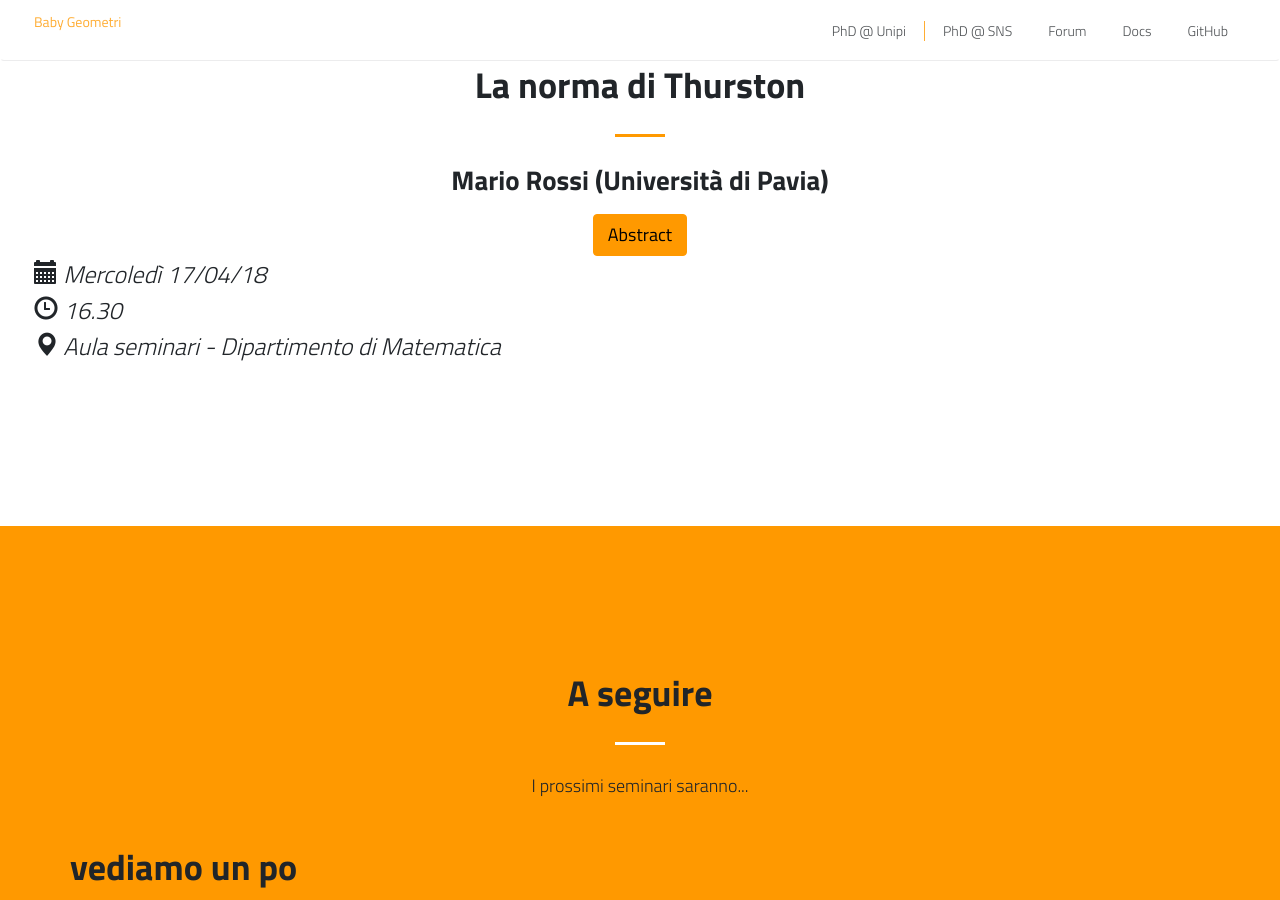
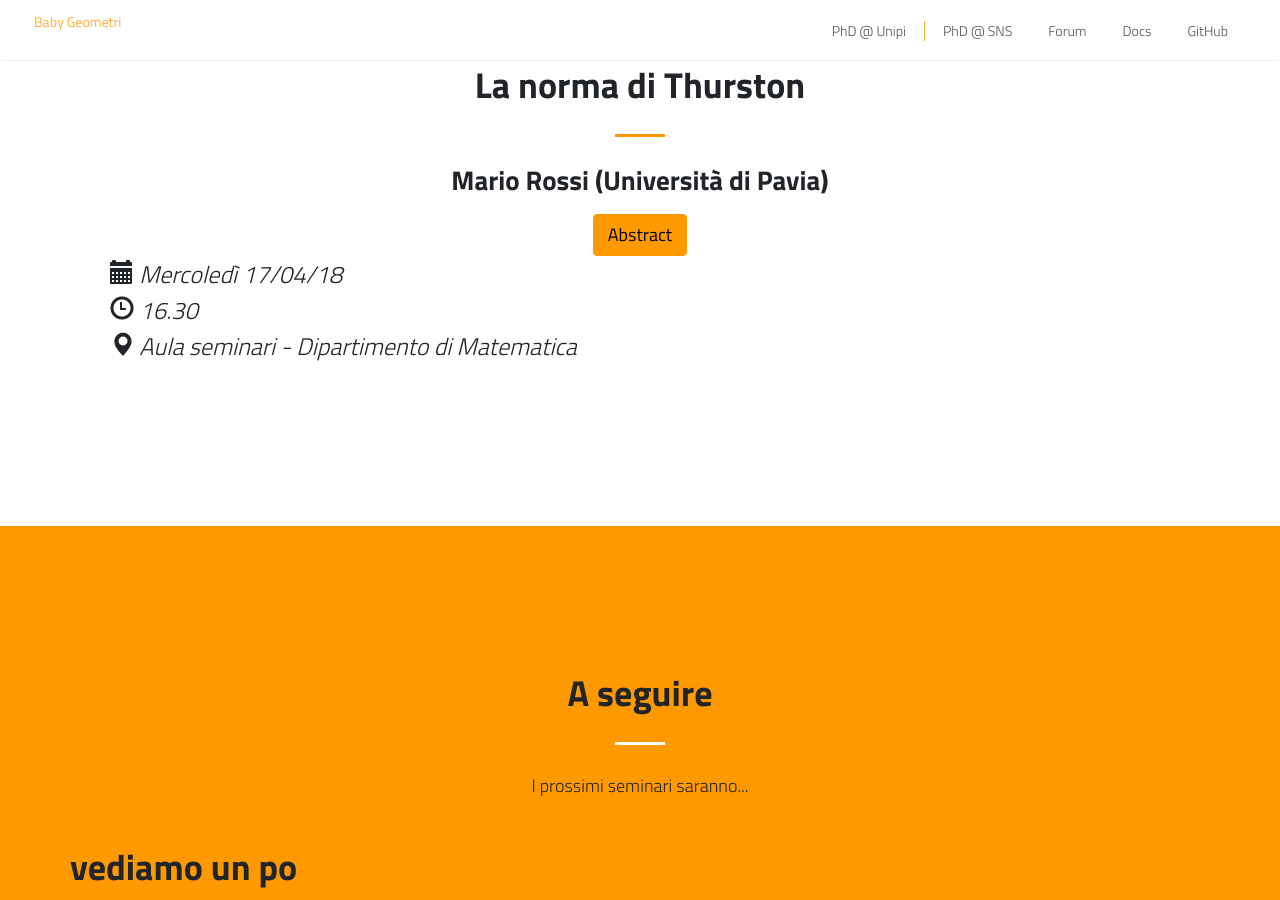
Before and after one commit to baby-geometri/baby-geometri.github.io, a Jekyll site: the page built from index.md, in a window 1280 px wide and 900 px high, scrolled down 982 px. Built offline with Jekyll 4.4.1, drawn with Linux system fonts in a browser that asks for light colours; nearby versions of some CDN libraries.

Commit message:
Update default.html

```diff
--- a/_layouts/default.html
+++ b/_layouts/default.html
@@ -75,7 +75,7 @@
     </div>
   </div>
 
-
+  <div class="container">
     <div class="row">
        <div class="col-lg-8 mx-auto text-center">
   <button type="button" class="btn btn-warning" data-toggle="collapse" data-target="#abstract">
@@ -83,7 +83,7 @@
   <div id="abstract" class="collapse">   {{ site.data.content.whitepaper.abstract }}
   	</div>
     </div>
-
+    <br>
 
 <ul style="list-style-type:none">
   <li> <i style="font-size:24px" class="fa"> <span class="glyphicon glyphicon-calendar"></span> {{ site.data.content.whitepaper.when }} </i>
```
